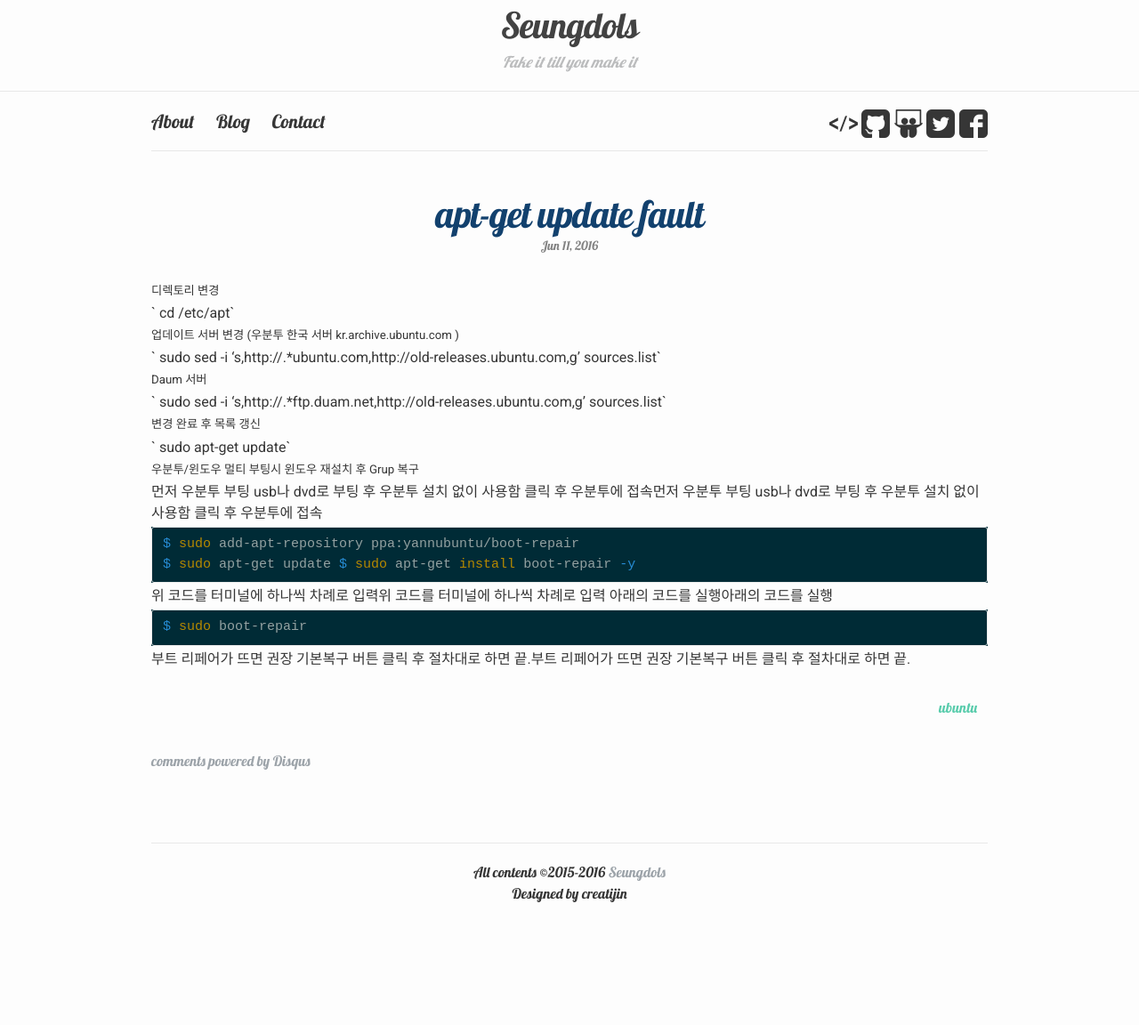
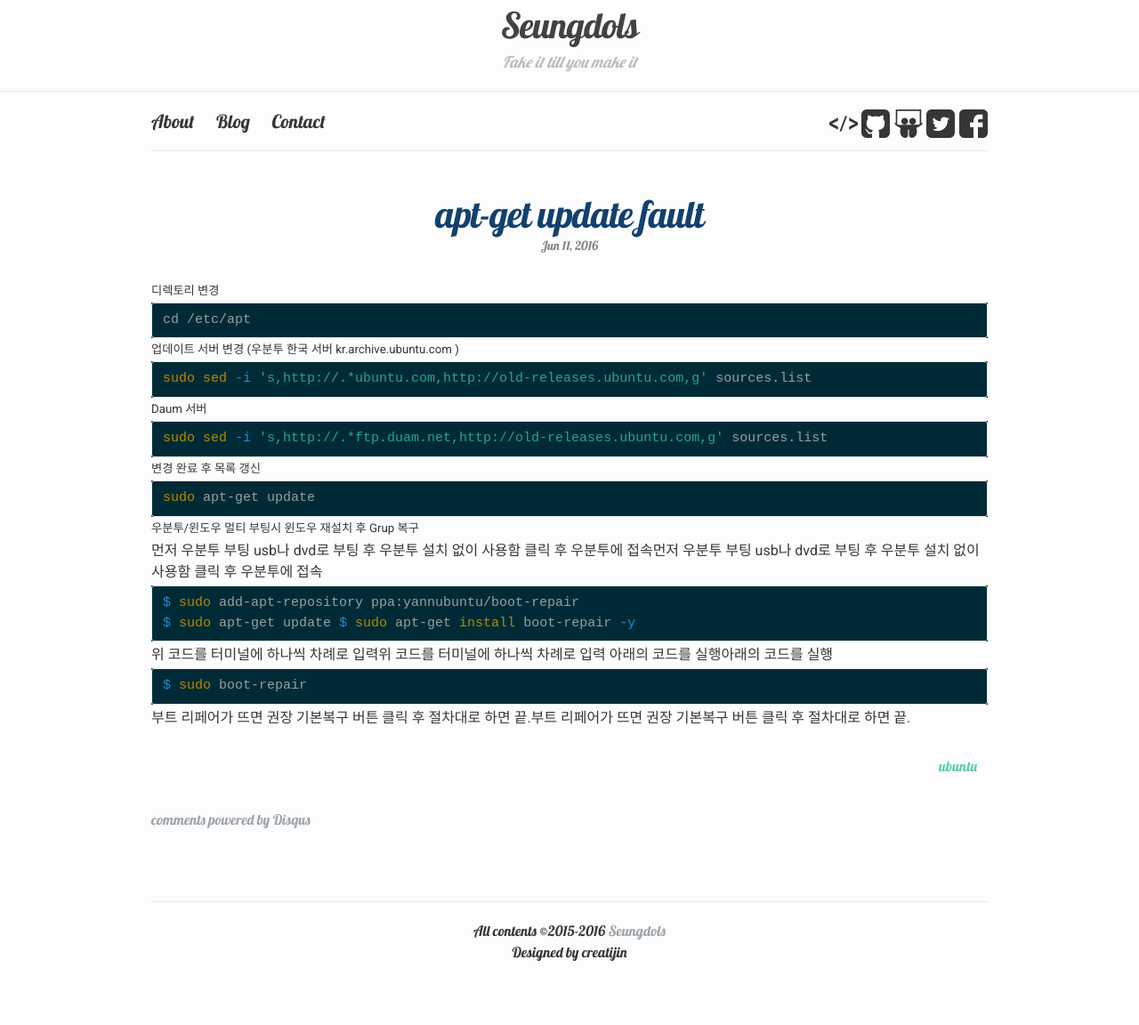
Before and after one commit to seungdols/seungdols.github.io, a Jekyll site: the page built from _posts/2016/2016-06-11-apt-get-update-fault.markdown, in a window 1280 px wide. Shown: the whole page at 89% size. Built offline with Jekyll 4.4.1, drawn with Linux system fonts in a browser that asks for light colours; comment, search, counter and statistics services are not loaded; before the commit the page ends 1086 px from its top, so only the background shows below that.

Commit message:
fix codeblock

````diff
--- a/_posts/2016/2016-06-11-apt-get-update-fault.markdown
+++ b/_posts/2016/2016-06-11-apt-get-update-fault.markdown
@@ -9,16 +9,24 @@ comments: true
 
 
 ##### 디렉토리 변경
-`  cd /etc/apt`
+```text
+cd /etc/apt
+```
 
 ##### 업데이트 서버 변경 (우분투 한국 서버 kr.archive.ubuntu.com )
-` sudo sed -i 's,http://.*ubuntu.com,http://old-releases.ubuntu.com,g' sources.list`
+```bash
+sudo sed -i 's,http://.*ubuntu.com,http://old-releases.ubuntu.com,g' sources.list
+```
 
 ##### Daum 서버
-`  sudo sed -i 's,http://.*ftp.duam.net,http://old-releases.ubuntu.com,g' sources.list`
+```bash
+sudo sed -i 's,http://.*ftp.duam.net,http://old-releases.ubuntu.com,g' sources.list
+```
 
 ##### 변경 완료 후 목록 갱신
-`  sudo apt-get update`
+```bash
+sudo apt-get update
+```
 
 ##### 우분투/윈도우 멀티 부팅시 윈도우 재설치 후 Grup 복구
 
````
